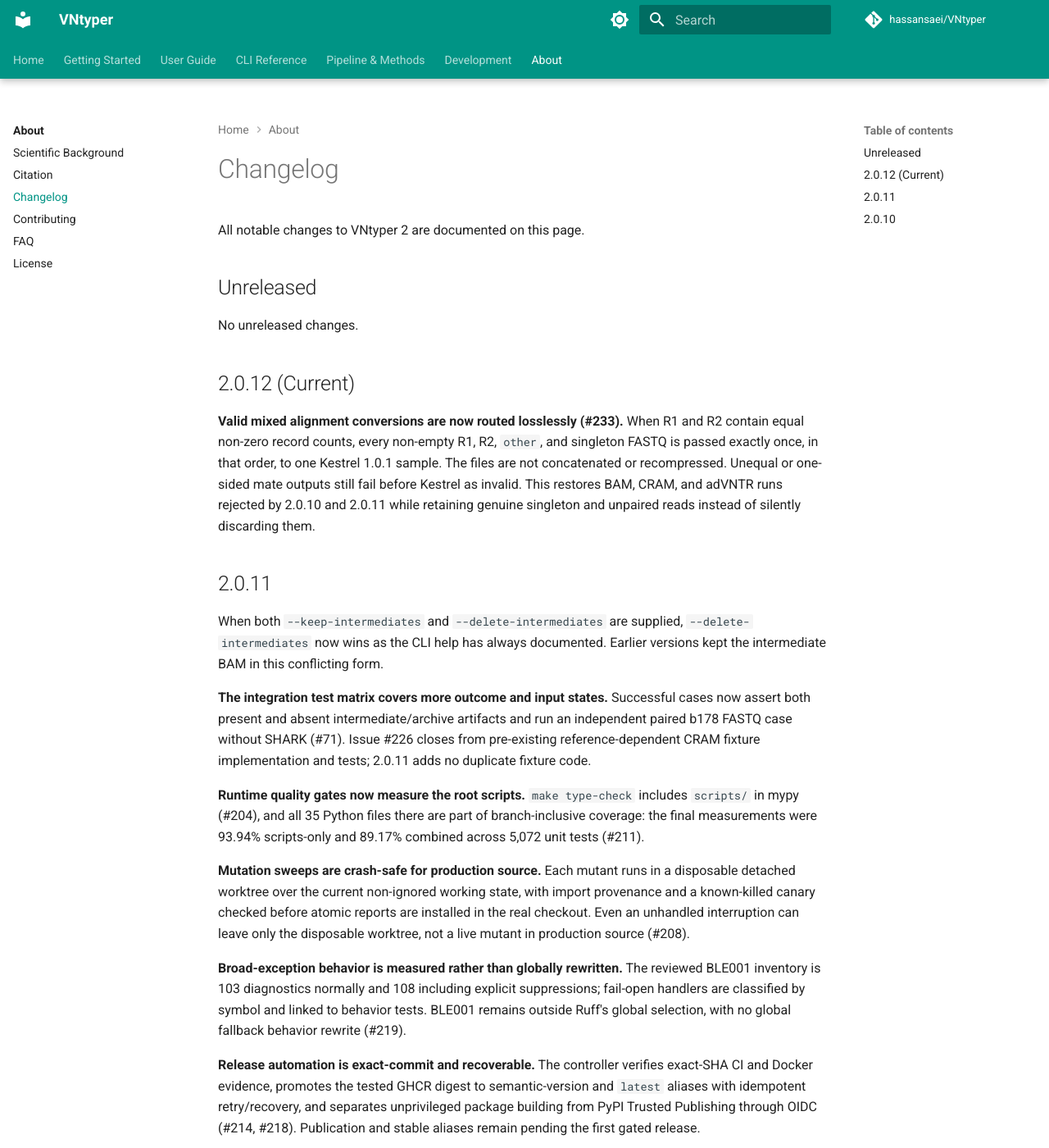
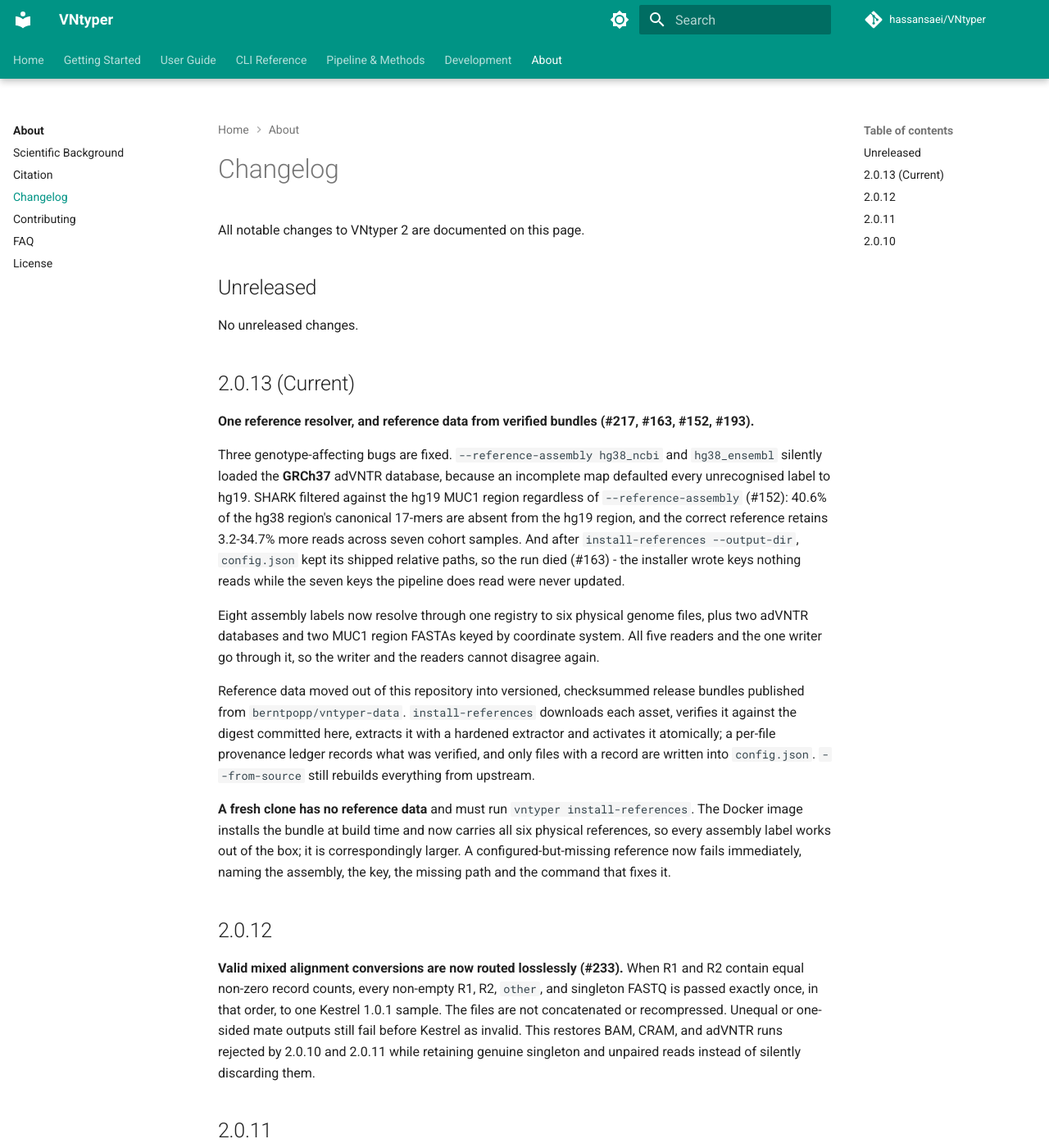
Before and after one commit to hassansaei/VNtyper, an MkDocs documentation site: the page built from docs/about/changelog.md, in a window 1280 px wide and 1400 px high. Shown: the whole window at 82% size. Built offline with MkDocs 1.6.1 and Material for MkDocs 9.7.7, drawn with Linux system fonts in a browser that asks for light colours; comment, search, counter and statistics services are not loaded.

Commit message:
chore(release): 2.0.13
Patch bump for the references-and-configuration milestone: one resolver for
every reference lookup, and reference data installed from verified bundles.

Co-Authored-By: Claude Opus 5 (1M context) <noreply@anthropic.com>
Claude-Session: https://claude.ai/code/session_01KH1Z9wjJ2dZspU68VmXpTR

```diff
--- a/docs/about/changelog.md
+++ b/docs/about/changelog.md
@@ -6,7 +6,35 @@ All notable changes to VNtyper 2 are documented on this page.
 
 No unreleased changes.
 
-## 2.0.12 (Current)
+## 2.0.13 (Current)
+
+**One reference resolver, and reference data from verified bundles (#217, #163, #152, #193).**
+
+Three genotype-affecting bugs are fixed. `--reference-assembly hg38_ncbi` and `hg38_ensembl`
+silently loaded the **GRCh37** adVNTR database, because an incomplete map defaulted every
+unrecognised label to hg19. SHARK filtered against the hg19 MUC1 region regardless of
+`--reference-assembly` (#152): 40.6% of the hg38 region's canonical 17-mers are absent from the
+hg19 region, and the correct reference retains 3.2-34.7% more reads across seven cohort samples.
+And after `install-references --output-dir`, `config.json` kept its shipped relative paths, so the
+run died (#163) - the installer wrote keys nothing reads while the seven keys the pipeline does
+read were never updated.
+
+Eight assembly labels now resolve through one registry to six physical genome files, plus two
+adVNTR databases and two MUC1 region FASTAs keyed by coordinate system. All five readers and the
+one writer go through it, so the writer and the readers cannot disagree again.
+
+Reference data moved out of this repository into versioned, checksummed release bundles published
+from `berntpopp/vntyper-data`. `install-references` downloads each asset, verifies it against the
+digest committed here, extracts it with a hardened extractor and activates it atomically; a
+per-file provenance ledger records what was verified, and only files with a record are written
+into `config.json`. `--from-source` still rebuilds everything from upstream.
+
+**A fresh clone has no reference data** and must run `vntyper install-references`. The Docker image
+installs the bundle at build time and now carries all six physical references, so every assembly
+label works out of the box; it is correspondingly larger. A configured-but-missing reference now
+fails immediately, naming the assembly, the key, the missing path and the command that fixes it.
+
+## 2.0.12
 
 **Valid mixed alignment conversions are now routed losslessly (#233).** When R1 and R2
 contain equal non-zero record counts, every non-empty R1, R2, `other`, and singleton
--- a/vntyper/version.py
+++ b/vntyper/version.py
@@ -1,3 +1,3 @@
 # vntyper/version.py
 
-__version__ = "2.0.12"
+__version__ = "2.0.13"
```
Also changed, not shown: 1 other file.
